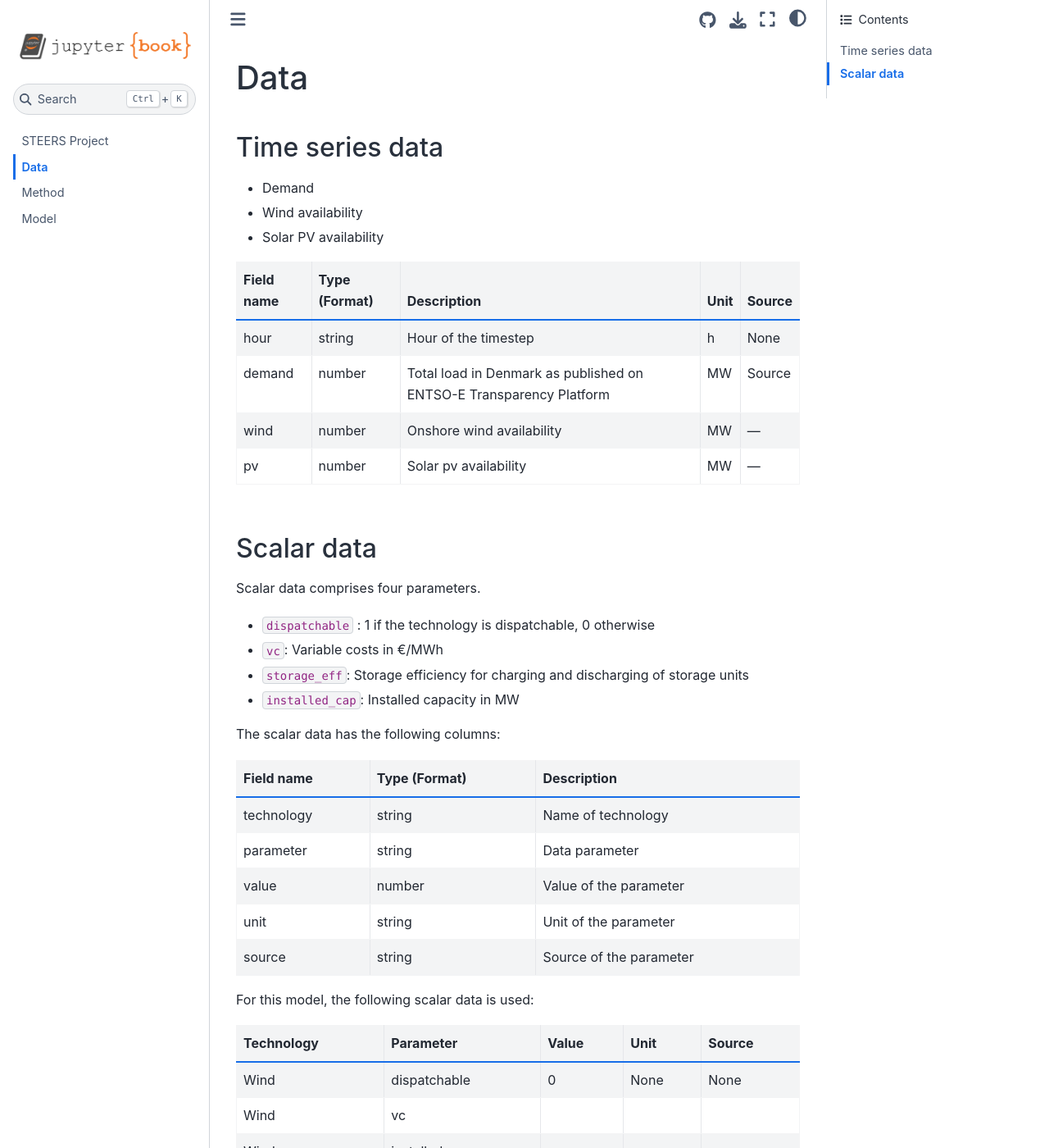
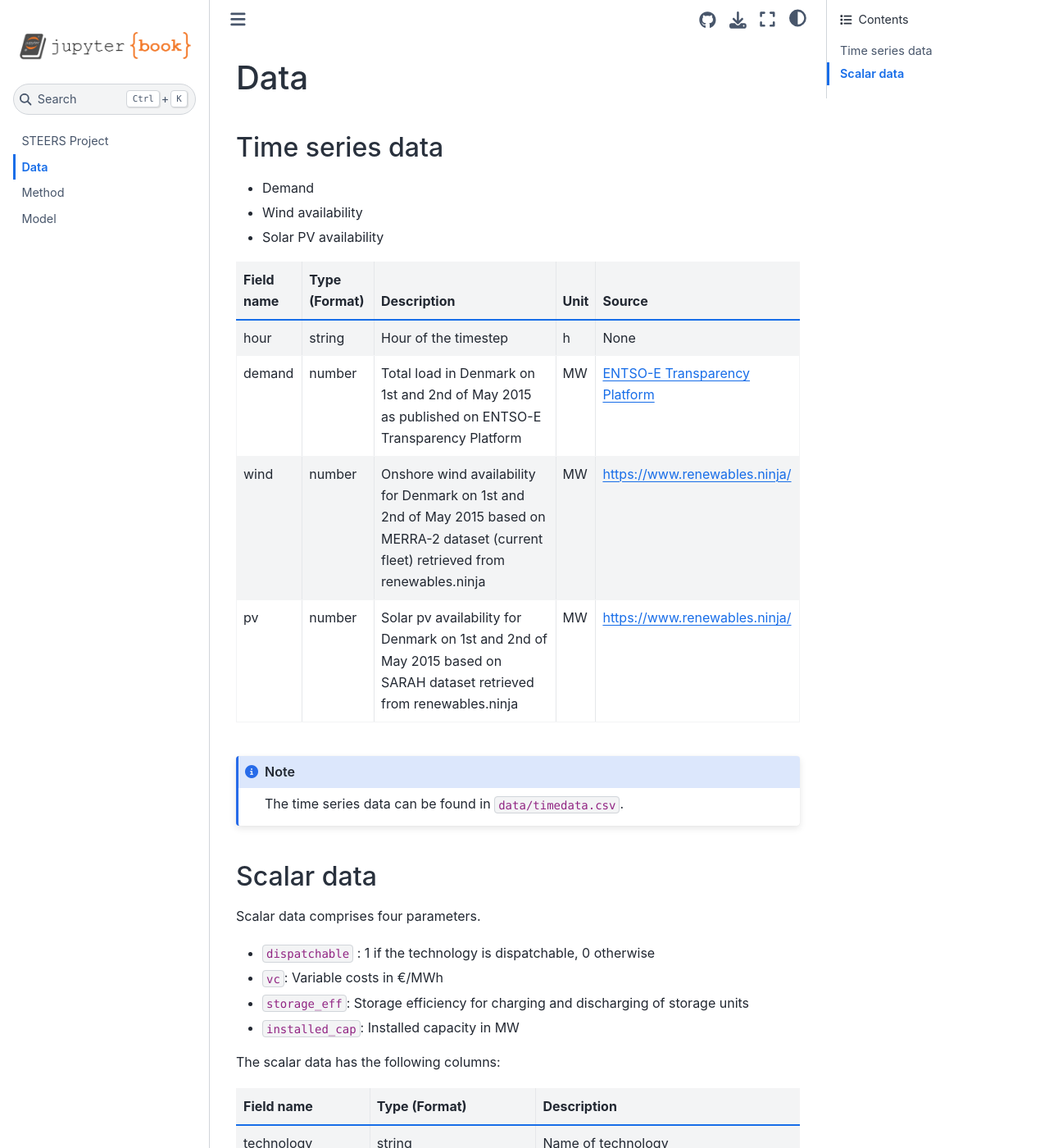
Before and after one commit to juliusmeier/steers-test, a Jupyter Book: the page built from docs/pages/data.md, in a window 1280 px wide and 1400 px high. Shown: the whole window at 82% size. Built offline with Jupyter Book 1.0.4 settings and Sphinx 7.4.7 and the Sphinx Book theme 1.1.4, drawn with Linux system fonts in a browser that asks for light colours; some of the changed text lies outside the part shown.

Commit message:
Update data.md

```diff
--- a/docs/pages/data.md
+++ b/docs/pages/data.md
@@ -9,9 +9,13 @@
 | Field name | Type (Format) | Description | Unit  | Source |
 | ---        | ---           | ---         | ---   | ---    |
 | hour | string | Hour of the timestep | h | None |
-| demand | number | Total load in Denmark as published on ENTSO-E Transparency Platform  | MW  | Source |
-| wind | number | Onshore wind availability | MW | ---       |
-| pv | number | Solar pv availability | MW | ---       |
+| demand | number | Total load in Denmark on 1st and 2nd of May 2015 as published on ENTSO-E Transparency Platform  | MW  | [ENTSO-E Transparency Platform](https://transparency.entsoe.eu/load-domain/r2/totalLoadR2/show) |
+| wind | number | Onshore wind availability for Denmark on 1st and 2nd of May 2015 based on MERRA-2 dataset (current fleet) retrieved from renewables.ninja | MW | https://www.renewables.ninja/ |
+| pv | number | Solar pv availability for Denmark on 1st and 2nd of May 2015 based on SARAH dataset retrieved from renewables.ninja | MW | https://www.renewables.ninja/ |
+
+:::{note}
+The time series data can be found in `data/timedata.csv`.
+:::
 
 
 ## Scalar data
@@ -34,11 +38,13 @@ The scalar data has the following columns:
 | source | string | Source of the parameter |
 
 
-For this model, the following scalar data is used:
+Data sources
 
-| Technology    | Parameter | Value | Unit  | Source    |
-| ---           | ---       | ---   | ---   | ---       |
-| Wind | dispatchable | 0 | None | None |
-| Wind | vc |  |  |  |
-| Wind | installed_cap |  |  |  |
-| Solar | dispatchable | 0 |  |  |
+| Key | Full name | File | Source |
+| --- | ---       | ---  | ---    |
+| DEA_energy_storage | Technology data for energy storage | technologies.csv | https://ens.dk/en/our-services/projections-and-models/technology-data/technology-data-energy-storage |
+| DEA_generators | Technology Data for Generation of Electricity and District Heating | technologies.csv | https://ens.dk/en/our-services/projections-and-models/technology-data/technology-data-generation-electricity-and |
+
+:::{note}
+The scalar data for all technologies can be found in `data/technologies.csv`
+:::
```
